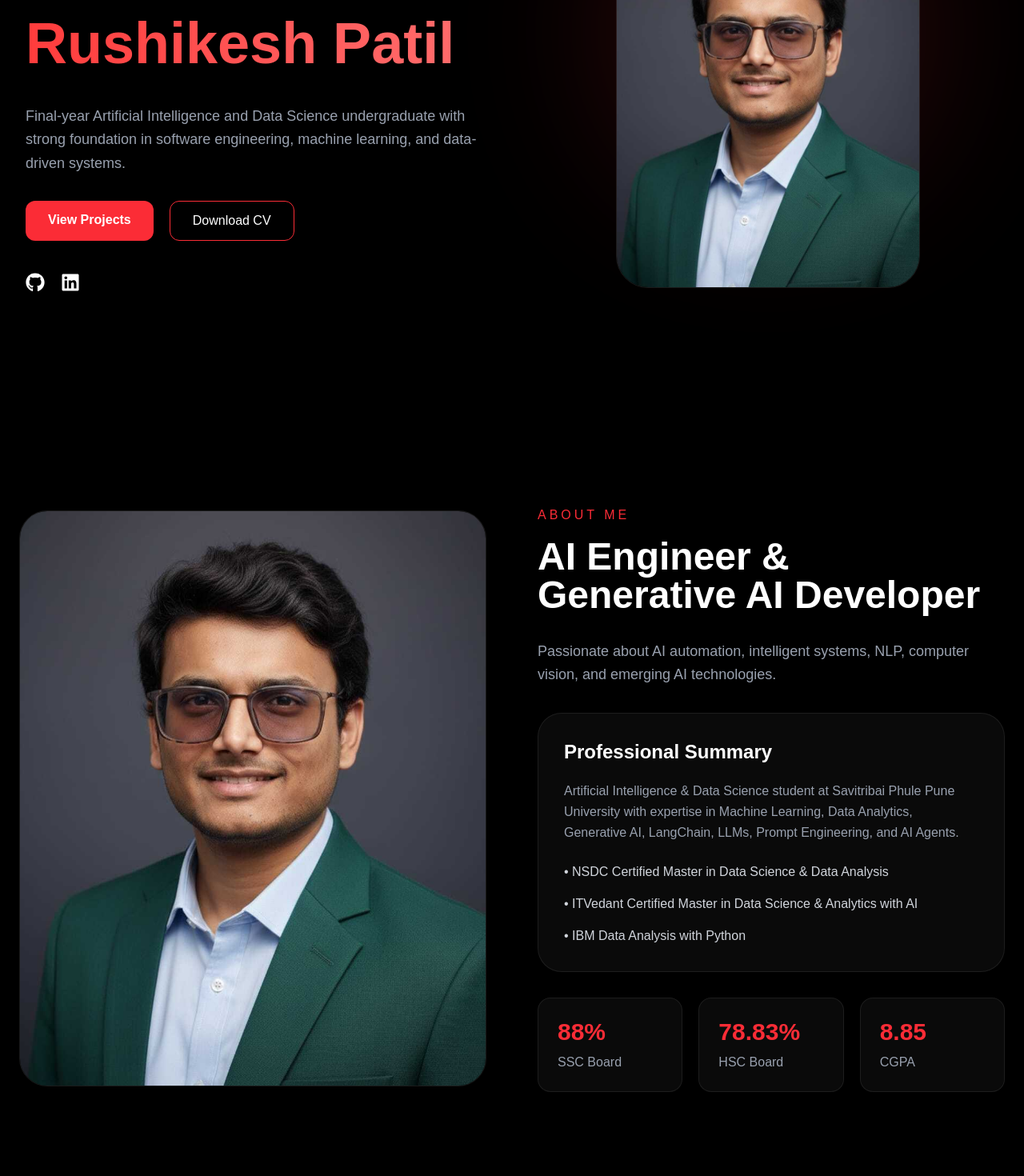
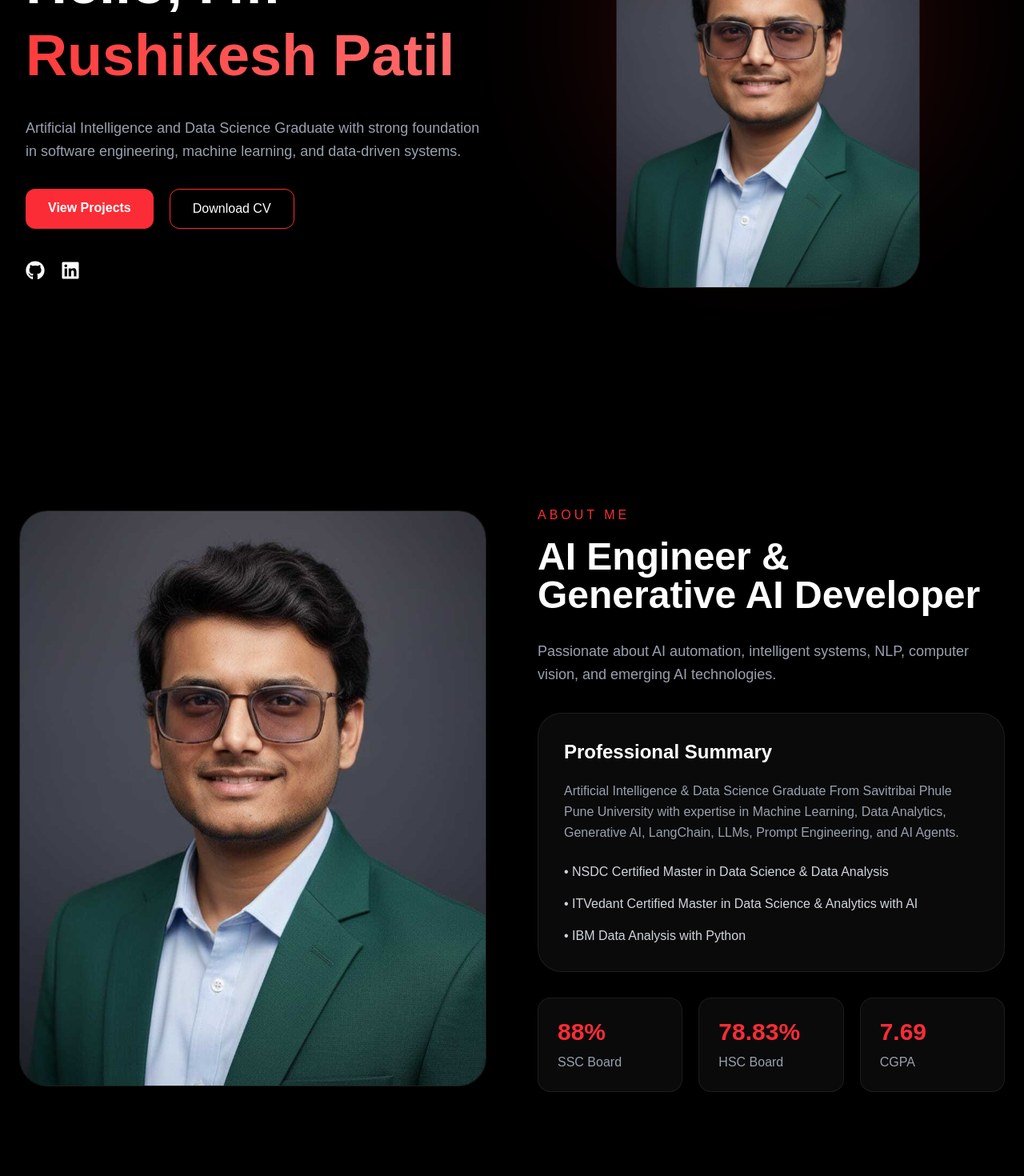
Before and after one commit to rushi935993/ai-portfolio, a Next.js app: page / in a window 1280 px wide. Shown: the part 280-1750 px from the top of the page at 80% size. Built offline with nearby package versions, Linux system fonts and the light colour scheme.

Commit message:
Summary And Result Section Updated

```diff
--- a/app/page.tsx
+++ b/app/page.tsx
@@ -34,6 +34,15 @@ export default function Portfolio() {
   };
 
   const projects = [
+
+    {
+      title: "AI-First CRM HCP Platform",
+      tech: "Next.js • TypeScript • LangGraph • LangChain • FastAPI • Groq LLM • Tailwind CSS",
+      image: "/images/crm-hcp.jpg",
+      desc: "Developed an AI-powered CRM platform for Healthcare Professionals (HCPs) featuring intelligent interaction logging, automated conversation analysis, sentiment detection, compliance validation, follow-up recommendations, entity extraction, and priority classification using LangGraph workflows and Large Language Models.",
+      github: "https://github.com/rushi935993/ai-first-crm-hcp",
+    },
+
     {
       title: "Sales CRM AI Chatbot",
       tech: "Python • OpenAI API • MongoDB • Flask • Streamlit",
@@ -128,7 +137,7 @@ export default function Portfolio() {
             </h1>
 
             <p className="text-gray-400 text-lg leading-relaxed mb-8 max-w-xl">
-              Final-year Artificial Intelligence and Data Science undergraduate
+              Artificial Intelligence and Data Science Graduate
               with strong foundation in software engineering, machine learning,
               and data-driven systems.
             </p>
@@ -222,7 +231,7 @@ export default function Portfolio() {
                 </h3>
 
                 <p className="text-gray-400 leading-relaxed mb-6">
-                  Artificial Intelligence & Data Science student at
+                  Artificial Intelligence & Data Science Graduate From
                   Savitribai Phule Pune University with expertise in
                   Machine Learning, Data Analytics, Generative AI,
                   LangChain, LLMs, Prompt Engineering, and AI Agents.
@@ -267,7 +276,7 @@ export default function Portfolio() {
 
                 <div className="glass p-6 rounded-2xl">
                   <h3 className="text-3xl font-bold text-red-500">
-                    8.85
+                    7.69
                   </h3>
 
                   <p className="text-gray-400 mt-2">
```
Also changed, not shown: public/images/crm-hcp.jpg (added), 1 other file (tests, documents, lock files or other folders).
